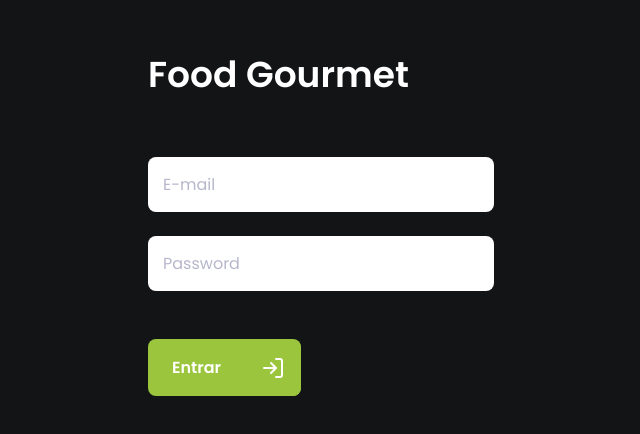
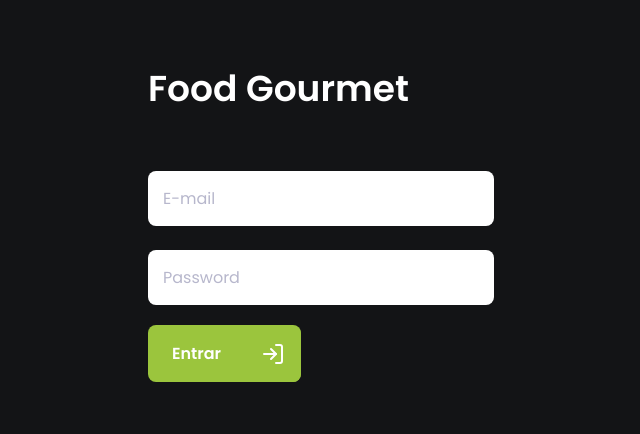
Before and after one commit to lguilherme44/food-gourmet-web, a React (Create React App) app: page / in a window 1280 px wide. Shown: the part 174-608 px from the top of the page, without its empty margins (319-959 px from the left). Built offline with nearby package versions, Linux system fonts and the light colour scheme; the HTML template or start-up script is replaced by a standard one.

Commit message:
login page

```diff
--- a/src/pages/Login/styles.ts
+++ b/src/pages/Login/styles.ts
@@ -48,7 +48,7 @@ export const Form = styled.form`
   }
 
   button {
-    margin-top: 48px;
+    margin-top: 20px;
     align-self: flex-start;
   }
 
```
